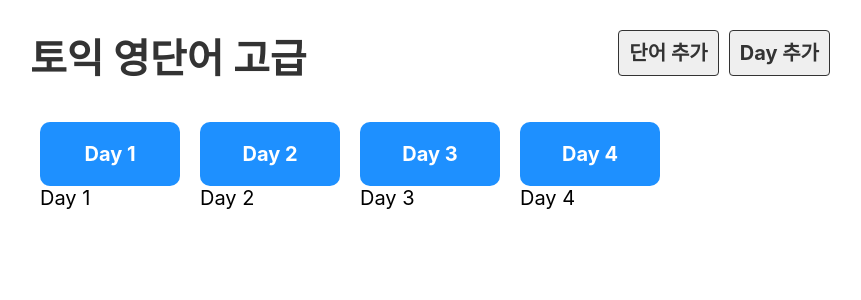
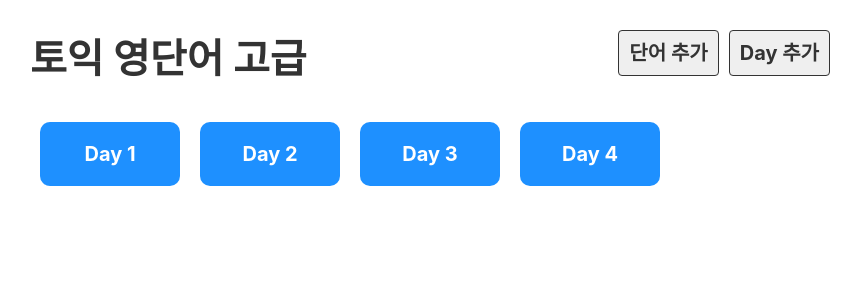
Before and after one commit to yunhaDevGit/react-practice, a React (Create React App) app: page / in a window 1280 px wide. Shown: the top 300 px of the page, without its empty margins (210-1071 px from the left). Built offline with nearby package versions, Linux system fonts and the light colour scheme.

Commit message:
feat: 특정 컴포넌트와 url 매핑

```diff
--- a/src/App.js
+++ b/src/App.js
@@ -2,21 +2,24 @@ import DayList from "./component/DayList";
 import Header from "./component/Header";
 import Day from "./component/Day";
 import {BrowserRouter, Route, Switch} from "react-router-dom";
+import EmptyPage from "./component/EmptyPage";
 
 function App() {
     return (
         <BrowserRouter>
             <div className="App">
-      <Header />
+                <Header/>
                 <Switch>
                     <Route exact path="/">
-        <DayList />
+                        <DayList/>
                     </Route>
                     <Route path="/day/:day">
-        <Day />
+                        <Day/>
+                    </Route>
+                    <Route>
+                        <EmptyPage/>
                     </Route>
                 </Switch>
-
             </div>
         </BrowserRouter>
     );
--- a/src/component/Day.js
+++ b/src/component/Day.js
@@ -3,15 +3,13 @@ import {useParams} from "react-router-dom";
 
 export default function Day() {
 
-    const a = useParams();
-    const day = a.day;
+    const {day} = useParams();
+    const wordList = dummy.words.filter(word => word.day === Number(day));
 
-    const wordList = dummy.words.filter(word => word.day == day);
-    console.log(wordList);
     return (
         <>
             <h2>Day {day}</h2>
-    < table >
+            <table>
                 <tbody>
                 {wordList.map(word => (
                     <tr key={word.id}>
--- a/src/component/DayList.js
+++ b/src/component/DayList.js
@@ -1,13 +1,12 @@
 import dummy from "../db/data.json";
-import {Link} from "react-router-dom";
+import { Link } from "react-router-dom";
 
 export default function DayList() {
-    console.log(dummy);
-    return (<ul className="list_day">
+    return (
+        <ul className="list_day">
         {dummy.days.map(day => (
             <li key={day.id}>
                 <Link to={`/day/${day.day}`}>Day {day.day}</Link>
-                Day {day.day}
             </li>
         ))}
     </ul>
--- /dev/null
+++ b/src/component/EmptyPage.js
@@ -0,0 +1,10 @@
+import { Link } from "react-router-dom";
+
+export default function EmptyPage() {
+    return (
+        <>
+            <h2>잘못된 접근입니다.</h2>
+            <Link to="/">돌아가기</Link>
+        </>
+    );
+}
--- a/src/index.js
+++ b/src/index.js
@@ -1,12 +1,11 @@
-import React from 'react';
-import ReactDOM from 'react-dom/client';
-import './index.css';
-import App from './App';
-import reportWebVitals from './reportWebVitals';
+import React from "react";
+import ReactDOM from "react-dom";
+import "./index.css";
+import App from "./App";
 
-const root = ReactDOM.createRoot(document.getElementById('root'));
-root.render(
-  <React.StrictMode>
-    <App />
-  </React.StrictMode>
+ReactDOM.render(
+    <React.StrictMode>
+        <App />
+    </React.StrictMode>,
+    document.getElementById("root")
 );
```
Lines whose indentation alone changed are shown as unchanged.
